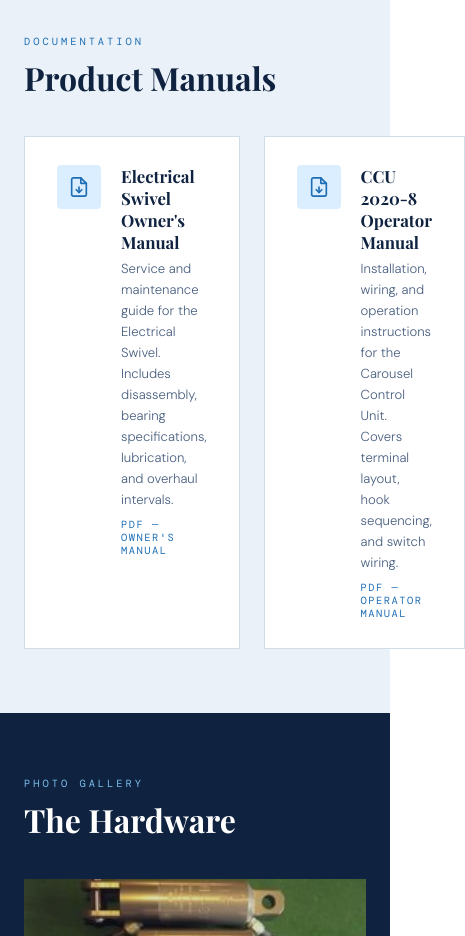
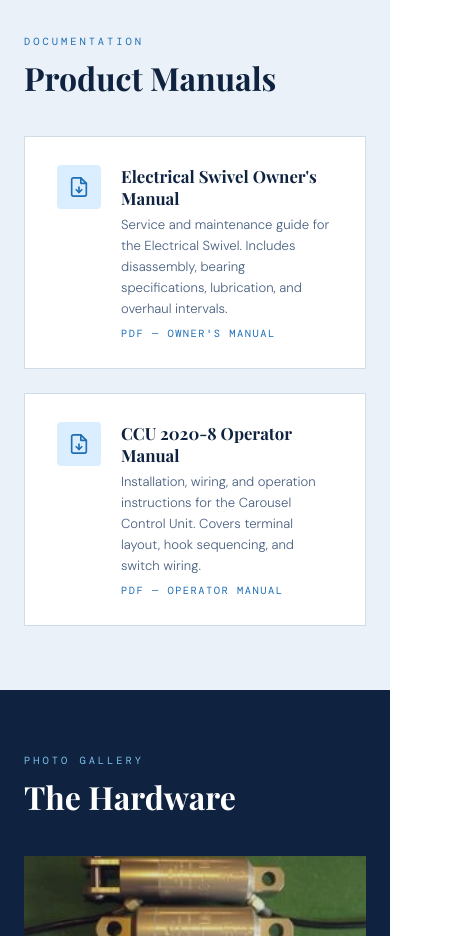
Before and after one commit to Dan-Tron/helicopter-swivels, a plain HTML site: page index.html in a window 390 px wide. Shown: the part 4780-5716 px from the top of the page, 465 px wide, since content can reach past the window. Drawn offline with nearby package versions, Linux system fonts and the light colour scheme.

Commit message:
Fix downloads grid overflow on mobile — stack to single column
Co-Authored-By: Claude Sonnet 4.6 <noreply@anthropic.com>

```diff
--- a/index.html
+++ b/index.html
@@ -693,7 +693,7 @@
     .hero-layout { grid-template-columns: 1fr; padding: 0 1.5rem; }
     .hero-right { display: none; }
     .about-grid, .contact-grid { grid-template-columns: 1fr; gap: 3rem; }
-    .products-grid { grid-template-columns: 1fr; }
+    .products-grid, .downloads-grid { grid-template-columns: 1fr; }
     .stats-row { grid-template-columns: 1fr 1fr; }
     .gallery-flex { grid-template-columns: 1fr; height: auto; }
     .gal-item { height: 200px; }
```
